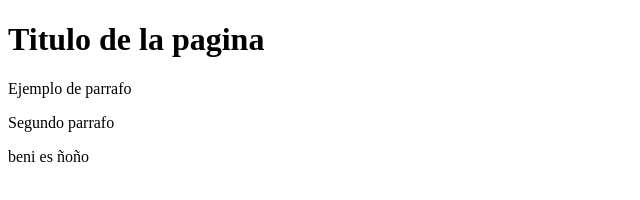
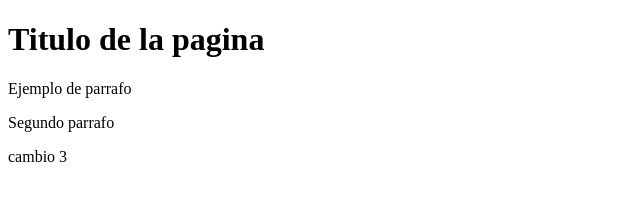
Before and after one commit to Dant325/prueba1, a plain HTML site: page index.html in a window 1280 px wide. Shown: the full height of the page, 0-640 px from the left. Drawn offline with Linux system fonts and the light colour scheme.

Commit message:
Cambio 3

```diff
--- a/index.html
+++ b/index.html
@@ -10,6 +10,6 @@
     <h1>Titulo de la pagina</h1>
     <p>Ejemplo de parrafo</p>
     <p>Segundo parrafo</p>
-    <p>beni es ñoño</p>
+    <p>cambio 3</p>
 </body>
 </html>
```
